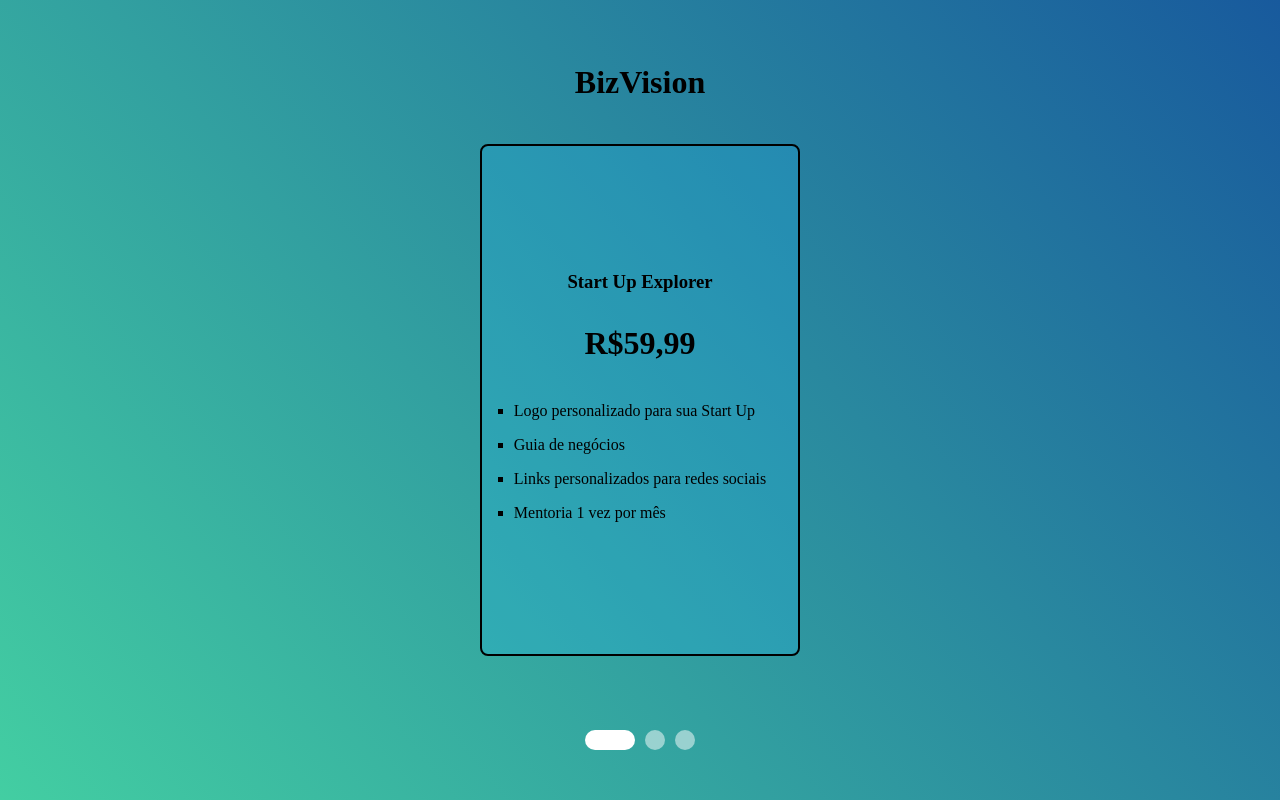
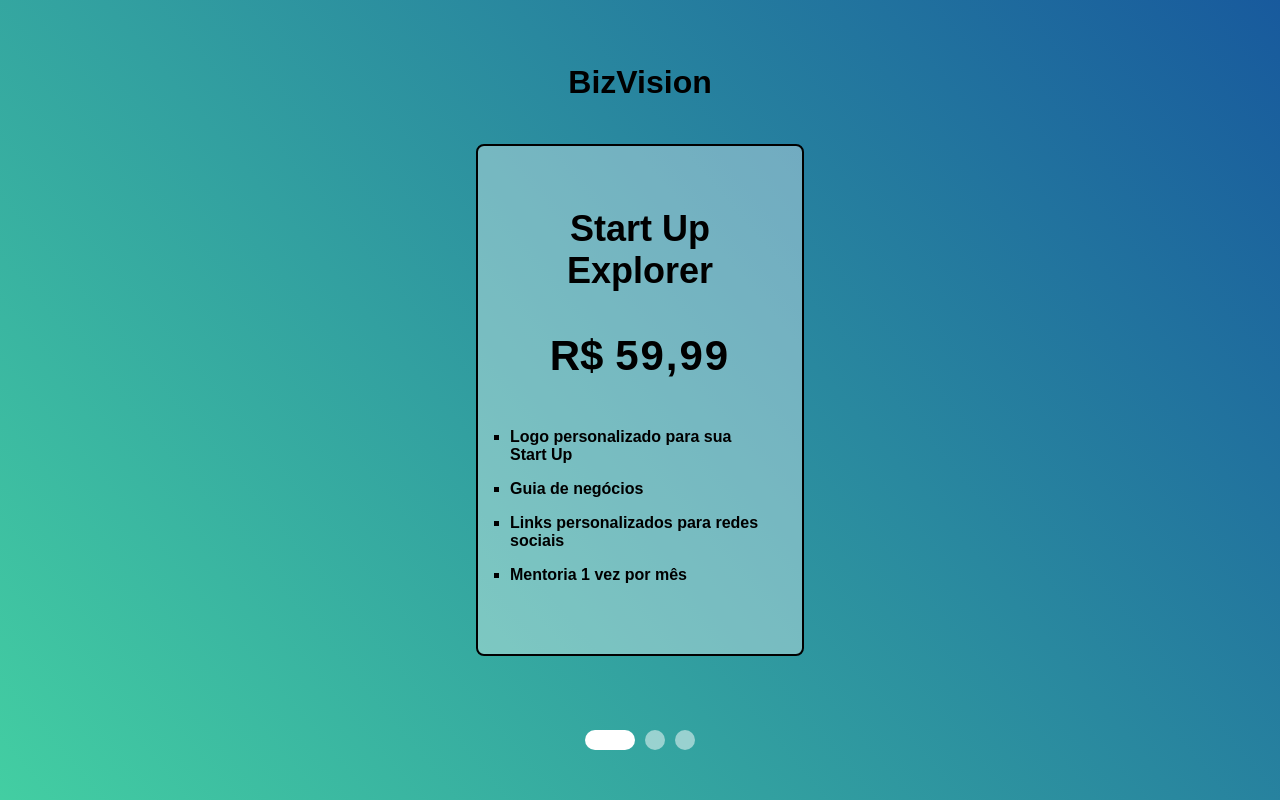
Before and after one commit to cahdemoura/Images-Carousel-2, a plain HTML site: page index.html in a window 1280 px wide. Drawn offline with Linux system fonts and the light colour scheme.

Commit message:
update style cards

```diff
--- a/index.html
+++ b/index.html
@@ -29,7 +29,7 @@
                 <div class="caixa web1">
                     <div class="card">
                         <h3>Start Up Explorer</h3>
-                        <h1>R$59,99</h1>
+                        <h1>R$ <span class="spacing">59,99</span></h1>
                         <ul>
                             <li>Logo personalizado para sua Start Up</li>
                             <li>Guia de negócios</li>
@@ -42,12 +42,9 @@
                 <div class="caixa web2">
                     <div class="card">
                         <h3>Inovador Pro</h3>
-                        <h1>R$99,99</h1>
+                        <h1>R$ <span class="spacing">99,99</span></h1>
                         <ul>
-                            <li>Logo personalizado para sua Start Up</li>
-                            <li>Guia de negócios</li>
-                            <li>Links personalizados para redes sociais</li>
-                            <li>Mentoria 1 vez por mês</li>
+                            <li>Todos os elementos do plano anteriore</li>
                             <li>Galeria de destacando produtos/serviços</li>
                             <li>Depoimentos de clientes satisfeitos</li>
                             <li>Formulário de contato personalizado</li>
@@ -62,7 +59,7 @@
                 <div class="caixa web3">
                     <div class="card">
                         <h3>Empire Builder</h3>
-                        <h1>R$149,99</h1>
+                        <h1>R$ <span class="spacing">149,99</span></h1>
                         <ul>
                             <li>Todos os elementos dos planos anteriores</li>
                             <li>Vídeo institucional ou tour virtual</li>
--- a/style.css
+++ b/style.css
@@ -2,6 +2,7 @@
     margin: 0;
     padding: 0;
     box-sizing: border-box;
+    font-family: sans-serif;
 }
 
 .container {
@@ -91,19 +92,37 @@
 .card {
     border: 2px solid black;
     border-radius: 8px;
-    background: rgba(35, 184, 243, 0.219);
-    width: 320px;
+    background: rgba(255, 255, 255, 0.349);
+    width: 328px;
     height: 512px;
     display: flex;
     flex-direction: column;
     justify-content: center;
     align-items: center;
     gap: 32px;
+    padding:16px 32px ;
+
 }
 
 .card ul li {
     list-style: square;
     padding: 8px 0;
+    font-weight: 600;
+}
+
+.card h1{
+    padding: 8px 0;
+    font-size: 42px;
+    font-weight: 800;
+}
+
+.card h3{
+    font-size: 36px;
+    text-align: center;
+}
+
+.card h1 .spacing{
+    letter-spacing: 2px;
 }
 
 .mainTitle {
```
